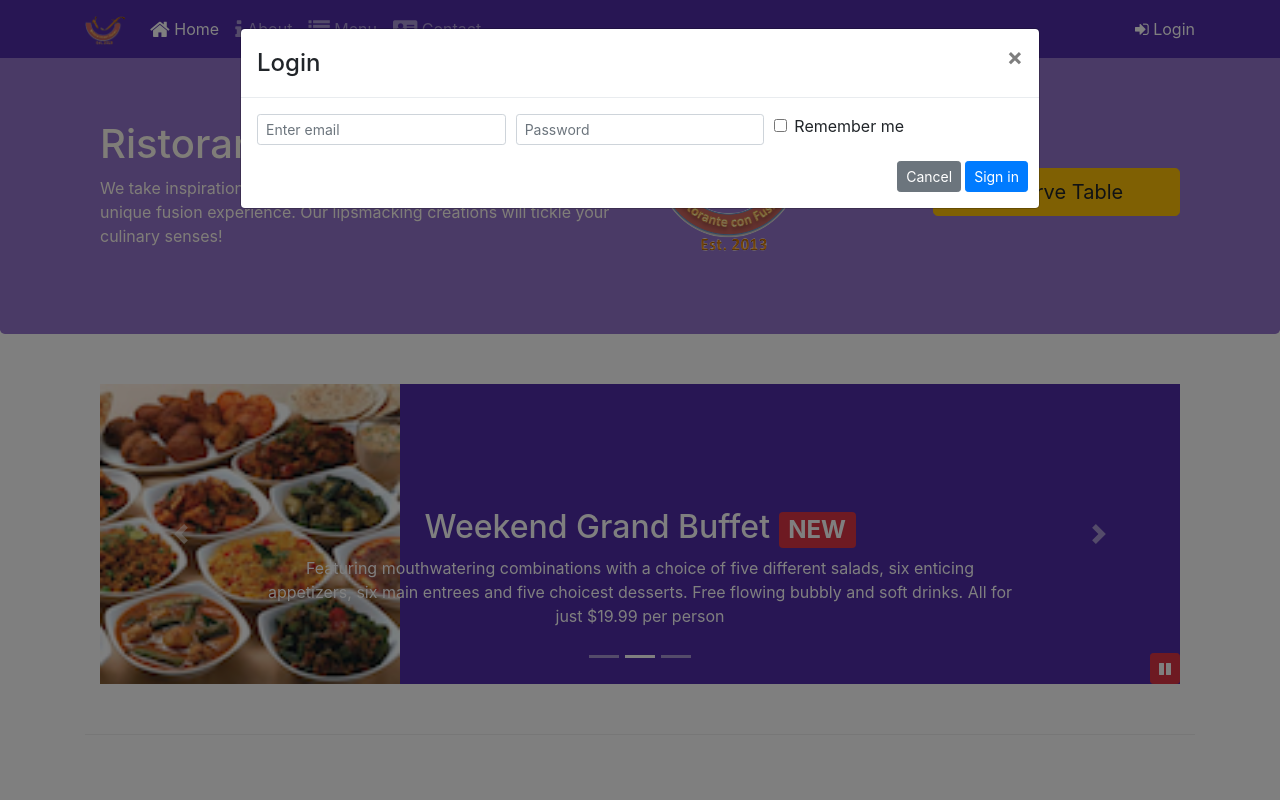
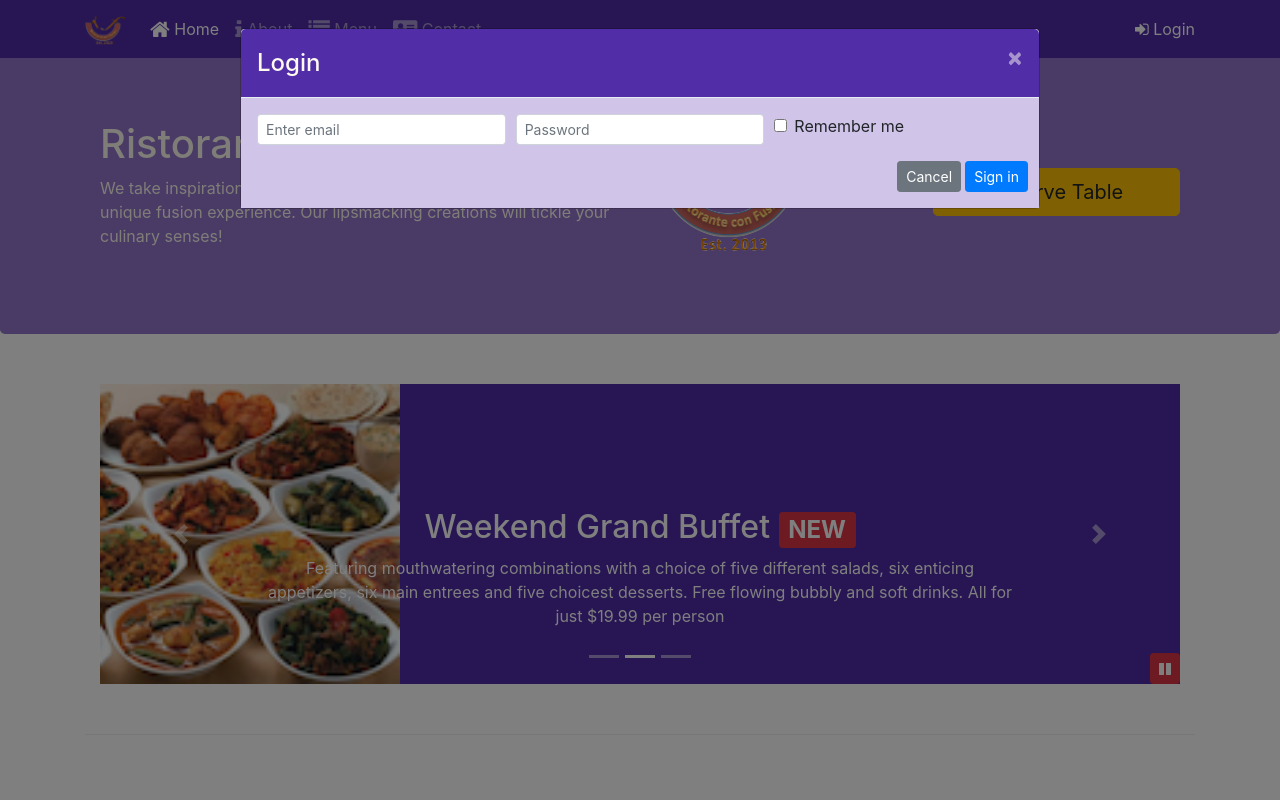
Before and after one commit to kyriecurry/first-bootstrap, a website: page index.html in a window 1280 px wide. Both pictures are taken after a click on the link "Login". Shown: the top 800 px of the page. Drawn offline with nearby package versions, Linux system fonts and the light colour scheme.

Commit message:
Assignment 4

```diff
--- a/css/styles.scss
+++ b/css/styles.scss
@@ -71,3 +71,15 @@ body {
     bottom: 0px;
     z-index: 1;
 }
+
+.modal-header {
+    color: floralwhite;
+    background: $background-dark;
+    .close {
+        color: floralwhite;
+    }
+}
+
+.modal-body {
+    background: $background-pale;
+}
--- a/index.html
+++ b/index.html
@@ -43,7 +43,7 @@
                     </li>
                 </ul>
                 <span class="navbar-text">
-                    <a data-toggle="modal" data-target="#loginModal">
+                    <a id="loginButton">
                         <span class="fa fa-sign-in"></span> Login
                 </a>
                 </span>
@@ -100,7 +100,7 @@
                     <img src="img/logo.png" class="img-fluid">
                 </div>
                 <div class="col-12 col-sm align-self-center">
-                    <button type="button" class="btn btn-warning btn-lg btn-block" data-toggle="modal" data-target="#reserveModal">Reserve
+                    <button type="button" class="btn btn-warning btn-lg btn-block" id="reserveButton">Reserve
                         Table</button>
 
                 </div>
@@ -354,7 +354,12 @@
                     $('#carouselButton').children('span').addClass('fa-pause');
                 }
             })
-
+            $('#reserveButton').click(function() {
+                $('#reserveModal').modal('show');
+            })
+            $('#loginButton').click(function() {
+                $('#loginModal').modal('show');
+            })
         })
     </script>
 </body>
```
Also changed, not shown: css/styles.css.
